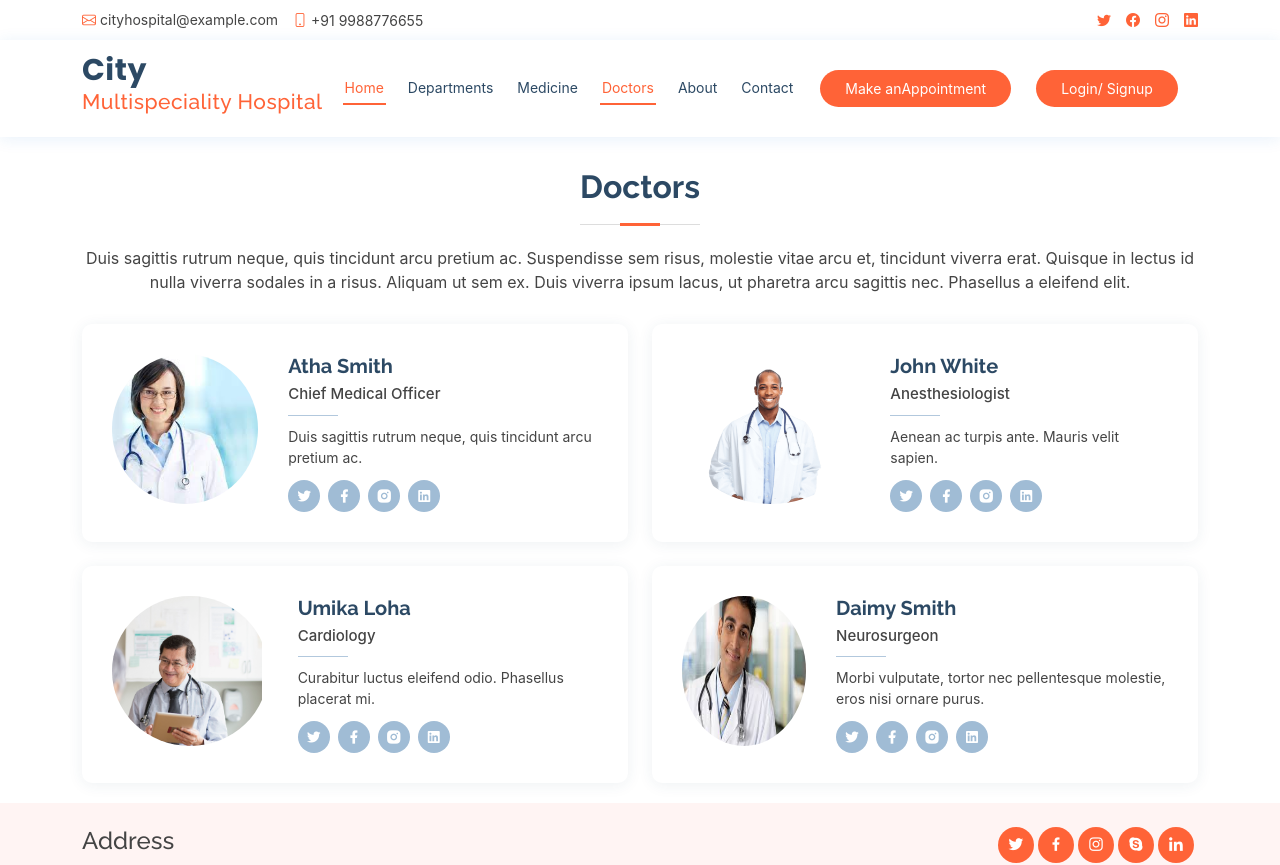
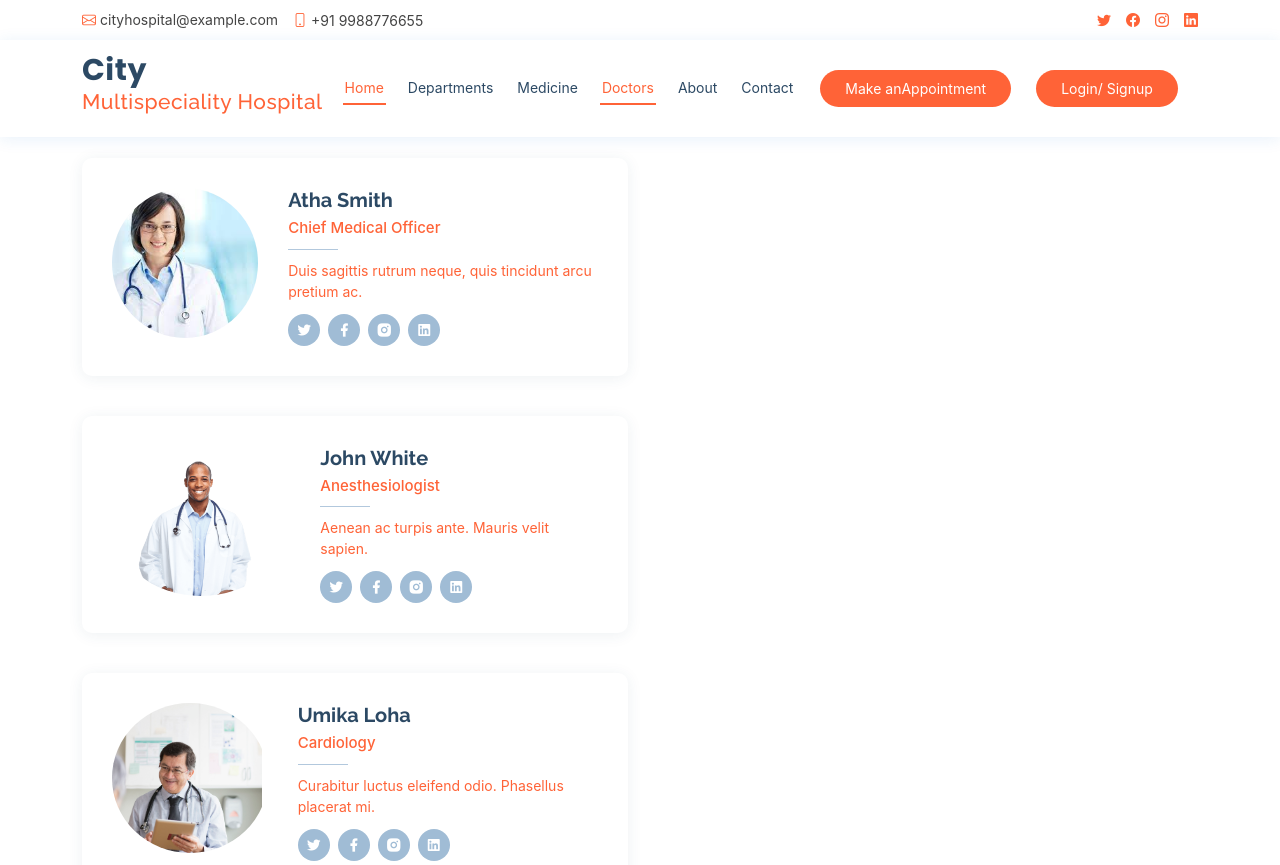
Before and after one commit to urmiljoshi/cityhospitl, a React (Create React App) app: page /Doctors in a window 1280 px wide. Shown: the top 865 px of the page. Built offline with nearby package versions, Linux system fonts and the light colour scheme.

Commit message:
16-10-doctor&doctorlist

```diff
--- a/src/App.js
+++ b/src/App.js
@@ -18,6 +18,7 @@ import Layout from './Admin/componets/Layout';
 import DoctorsAdmin from './Admin/conteinars/DoctorsAdmin';
 import pesant from './conteinars/pesant/Pesant';
 import ListAppointment from './conteinars/Appointment/ListAppointment';
+import DoctorList from './conteinars/Doctors/DoctorList';
 // const HWL = Loading(Home)
  function App() {
 
@@ -61,6 +62,7 @@ import ListAppointment from './conteinars/Appointment/ListAppointment';
         <Route exact path={"/Appointment"} component={Appointment}/>
         <Route exact path={"/ListAppointment"} component={ListAppointment}/>
         <Route exact path={"/Auth"} component={Auth}/>
+        <Route exact path={"/DoctorList"} component={DoctorList}/>
         </Switch>
       <Footer />
       {/* <Layout>
--- /dev/null
+++ b/src/conteinars/Doctors/DoctorList.js
@@ -0,0 +1,88 @@
+import React, { useEffect, useState } from 'react';
+
+
+function DoctorList(props) {
+
+    const [Data, setData] = useState('');
+
+    let orgdata = props.location.state
+
+    console.log(orgdata);
+
+    const orgData = [
+
+        {
+            id: 101,
+            img: <img src="../assets/img/doctors/doctors-1.jpg" className="img-doctor" alt />,
+            name: 'Atha Smith',
+            designation: 'Chief Medical Officer',
+            description: 'Duis sagittis rutrum neque, quis tincidunt arcu pretium ac.',
+        },
+
+        {
+            id: 102,
+            img: <img src="../assets/img/doctors/doctors-2.jpg" className="img-doctor" alt />,
+            name: 'John White',
+            designation: 'Anesthesiologist',
+            description: 'Aenean ac turpis ante. Mauris velit sapien.',
+        },
+
+        {
+            id: 103,
+            img: <img src="../assets/img/doctors/doctors-3.jpg" className="img-doctor" alt />,
+            name: 'Umika Loha',
+            designation: 'Cardiology',
+            description: 'Curabitur luctus eleifend odio. Phasellus placerat mi.',
+        },
+
+        {
+            id: 104,
+            img: <img src="../assets/img/doctors/doctors-4.jpg" className="img-doctor" alt />,
+            name: 'Daimy Smith',
+            designation: 'Neurosurgeon',
+            description: 'Morbi vulputate, tortor nec pellentesque molestie, eros nisi ornare purus.',
+        },
+
+    ]
+
+    useEffect(() => {
+        let Ddata = orgData.find((l) => {
+            if (l.id === orgdata.id) {
+                setData(l);
+            }
+        })
+    }, [])
+
+    console.log(Data);
+
+    return (
+
+
+        <section id="doctors" className="doctors">
+            <div className="container">
+                <div className="row">
+                    <div className="col-lg-6">
+                        <div className="member d-flex align-items-start">
+                            <div className="pic">{Data.img}</div>
+                            <div className="member-info">
+                                <h4>{Data.name}</h4>
+                                <span>{Data.designation}</span>
+                                <p>{Data.description}</p>
+                                <div className="social">
+                                    <a href><i className="ri-twitter-fill" /></a>
+                                    <a href><i className="ri-facebook-fill" /></a>
+                                    <a href><i className="ri-instagram-fill" /></a>
+                                    <a href> <i className="ri-linkedin-box-fill" /> </a>
+                                </div>
+                            </div>
+                        </div>
+                    </div>
+                </div>
+            </div>
+        </section>
+
+
+    );
+}
+
+export default DoctorList;
--- a/src/conteinars/Doctors/Doctors.js
+++ b/src/conteinars/Doctors/Doctors.js
@@ -1,24 +1,61 @@
 import React from 'react';
+import { NavLink } from 'react-router-dom';
+function Doctors(props) {
 
-function Doctors(props) {
+    const orgData = [
+        {
+            id: 101,
+            img: <img src="../assets/img/doctors/doctors-1.jpg" className="img-doctor" alt />,
+            name: 'Atha Smith',
+            designation: 'Chief Medical Officer',
+            description: 'Duis sagittis rutrum neque, quis tincidunt arcu pretium ac.',
+        },
+
+        {
+            id: 102,
+            img: <img src="../assets/img/doctors/doctors-2.jpg" className="img-doctor" alt />,
+            name: 'John White',
+            designation: 'Anesthesiologist',
+            description: 'Aenean ac turpis ante. Mauris velit sapien.',
+        },
+
+        {
+            id: 103,
+            img: <img src="../assets/img/doctors/doctors-3.jpg" className="img-doctor" alt />,
+            name: 'Umika Loha',
+            designation: 'Cardiology',
+            description: 'Curabitur luctus eleifend odio. Phasellus placerat mi.',
+        },
+
+        {
+            id: 104,
+            img: <img src="../assets/img/doctors/doctors-4.jpg" className="img-doctor" alt />,
+            name: 'Daimy Smith',
+            designation: 'Neurosurgeon',
+            description: 'Morbi vulputate, tortor nec pellentesque molestie, eros nisi ornare purus.',
+        },
+
+    ]
+
     return (
         <div>
+            {
+                orgData.map((d, i) => (
+                    <div key={i}>
                         <section id="doctors" className="doctors">
                             <div className="container">
-                    <div className="section-title">
-                        <h2>Doctors</h2>
-                        <p>Duis sagittis rutrum neque, quis tincidunt arcu pretium ac. Suspendisse sem risus, molestie vitae arcu et,
-                            tincidunt viverra erat. Quisque in lectus id nulla viverra sodales in a risus. Aliquam ut sem ex. Duis viverra
-                            ipsum lacus, ut pharetra arcu sagittis nec. Phasellus a eleifend elit.</p>
-                    </div>
                                 <div className="row">
-                        <div className="col-lg-6">
+                                    <div className='col-lg-6'>
+                                        <NavLink to={{
+                                            pathname:"/DoctorList",
+                                            state:{id : d.id}
+                                        }}>
                                             <div className="member d-flex align-items-start">
-                                <div className="pic"><img src="../assets/img/doctors/doctors-1.jpg" className="img-doctor" alt /></div>
+                                                <div className="pic">{d.img}</div>
                                                 <div className="member-info">
-                                    <h4>Atha Smith</h4>
-                                    <span>Chief Medical Officer</span>
-                                    <p>Duis sagittis rutrum neque, quis tincidunt arcu pretium ac.</p>
+                                                    <h4>{d.name}</h4>
+                                                    <span>{d.designation}</span>
+                                                    <p>{d.description}</p>
                                                     <div className="social">
                                                         <a href><i className="ri-twitter-fill" /></a>
                                                         <a href><i className="ri-facebook-fill" /></a>
@@ -27,61 +64,15 @@ function Doctors(props) {
                                                     </div>
                                                 </div>
                                             </div>
-                        </div>
-                        <div className="col-lg-6 mt-4 mt-lg-0">
-                            <div className="member d-flex align-items-start">
-                                <div className="pic"><img src="../assets/img/doctors/doctors-2.jpg" className="img-doctor" alt /></div>
-                                <div className="member-info">
-                                    <h4>John White</h4>
-                                    <span>Anesthesiologist</span>
-                                    <p>Aenean ac turpis ante. Mauris velit sapien.</p>
-                                    <div className="social">
-                                        <a href><i className="ri-twitter-fill" /></a>
-                                        <a href><i className="ri-facebook-fill" /></a>
-                                        <a href><i className="ri-instagram-fill" /></a>
-                                        <a href> <i className="ri-linkedin-box-fill" /> </a>
-                                    </div>
-                                </div>
-                            </div>
-                        </div>
-                        <div className="col-lg-6 mt-4">
-                            <div className="member d-flex align-items-start">
-                                <div className="pic"><img src="../assets/img/doctors/doctors-3.jpg" className="img-doctor" alt /></div>
-                                <div className="member-info">
-                                    <h4>Umika Loha</h4>
-                                    <span>Cardiology</span>
-                                    <p>Curabitur luctus eleifend odio. Phasellus placerat mi.</p>
-                                    <div className="social">
-                                        <a href><i className="ri-twitter-fill" /></a>
-                                        <a href><i className="ri-facebook-fill" /></a>
-                                        <a href><i className="ri-instagram-fill" /></a>
-                                        <a href> <i className="ri-linkedin-box-fill" /> </a>
-                                    </div>
-                                </div>
-                            </div>
-                        </div>
-                        <div className="col-lg-6 mt-4">
-                            <div className="member d-flex align-items-start">
-                                <div className="pic"><img src="../assets/img/doctors/doctors-4.jpg" className="img-doctor" alt /></div>
-                                <div className="member-info">
-                                    <h4>Daimy Smith</h4>
-                                    <span>Neurosurgeon</span>
-                                    <p>Morbi vulputate, tortor nec pellentesque molestie, eros nisi ornare purus.</p>
-                                    <div className="social">
-                                        <a href><i className="ri-twitter-fill" /></a>
-                                        <a href><i className="ri-facebook-fill" /></a>
-                                        <a href><i className="ri-instagram-fill" /></a>
-                                        <a href> <i className="ri-linkedin-box-fill" /> </a>
-                                    </div>
-                                </div>
-                            </div>
+                                        </NavLink>
                                     </div>
                                 </div>
                             </div>
                         </section>
-
                     </div>
-    );
+                ))
             }
-
+        </div>
+    )
+}
 export default Doctors;
```
Lines whose indentation alone changed are shown as unchanged.
